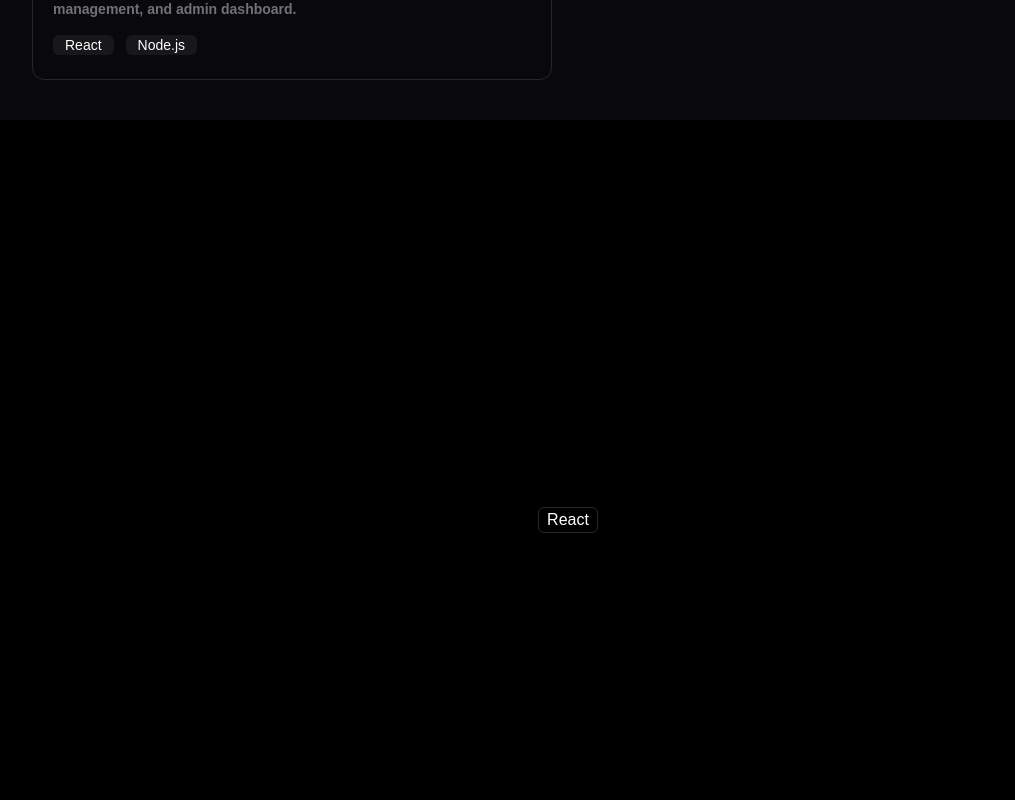
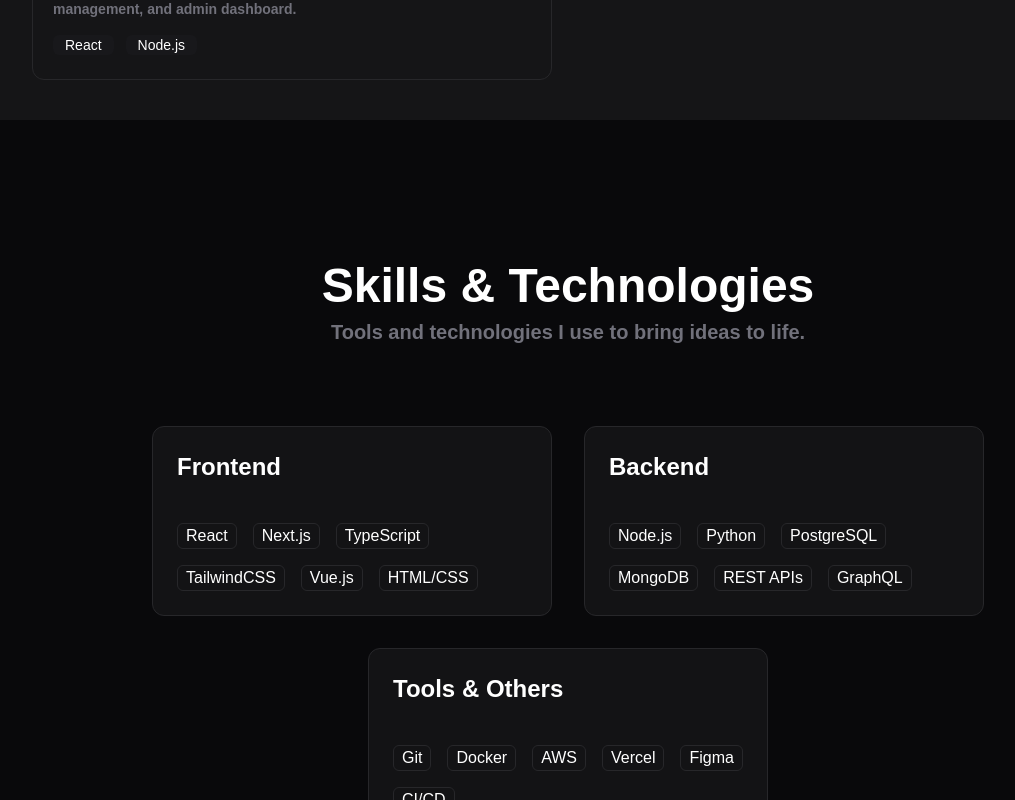
Before and after one commit to KevinLai02/portfolio, a Next.js app: page / in a window 1280 px wide. Shown: the part 2000-2800 px from the top of the page, without its empty margins (72-1087 px from the left). Built offline with nearby package versions, Linux system fonts and the light colour scheme.

Commit message:
finish skill card

```diff
--- a/src/container/Lobby/Lobby.tsx
+++ b/src/container/Lobby/Lobby.tsx
@@ -7,7 +7,7 @@ const Lobby = () => {
 	return (
 		<div
 			id="lobby"
-			className="flex flex-col items-center justify-center bg-black space-y-10 min-h-screen pt-10 px-5"
+			className="flex flex-col items-center justify-center bg-zinc-950 space-y-10 min-h-screen pt-10 px-5"
 		>
 			<Title
 				className="text-4xl sm:text-6xl"
--- a/src/container/Project/Project.tsx
+++ b/src/container/Project/Project.tsx
@@ -8,9 +8,9 @@ const Project = () => {
 	return (
 		<div
 			id="project"
-			className="flex flex-col items-center justify-center bg-zinc-950 min-h-screen space-y-8 pb-10 pt-25"
+			className="flex flex-col items-center justify-center bg-zinc-950/95 min-h-screen space-y-8 pb-10 pt-25 px-5"
 		>
-			<div className="px-5 space-y-8">
+			<div className="space-y-8">
 				<Title className="text-5xl" value="Featured Projects" />
 				<div>
 					<Subtitle
@@ -23,7 +23,7 @@ const Project = () => {
 					/>
 				</div>
 			</div>
-			<div className="grid lg:grid-cols-2 md:grid-cols-2 gap-8 mt-10 px-4">
+			<div className="grid lg:grid-cols-2 md:grid-cols-2 gap-8 mt-10">
 				{projectList.map((project) => (
 					<ProjectCard
 						key={project.id}
--- a/src/container/Skill/Skill.tsx
+++ b/src/container/Skill/Skill.tsx
@@ -1,12 +1,29 @@
 import Tag from "./components/Tag/Tag";
+import Subtitle from "~/components/Subtitle/Subtitle";
+import Title from "~/components/Title/Title";
+import SkillCard from "./components/SkillCard/SkillCard";
+import { skillList } from "./constants";
 
 const Skill = () => {
 	return (
 		<div
-			className="min-h-screen flex flex-col items-center justify-center bg-black"
+			className="min-h-screen flex flex-col items-center justify-center bg-zinc-950 px-4 pt-25 pb-10"
 			id="skill"
 		>
-			<Tag value="React" />
+			<Title className="text-5xl" value="Skills & Technologies" />
+			<Subtitle
+				className="text-xl mt-2"
+				value="Tools and technologies I use to bring ideas to life."
+			/>
+			<div className="flex flex-wrap gap-8 mt-20 justify-center">
+				{skillList.map((skill) => (
+					<SkillCard key={skill.id} title={skill.title}>
+						{skill.tags.map((tag) => (
+							<Tag key={tag.id} value={tag.name} />
+						))}
+					</SkillCard>
+				))}
+			</div>
 		</div>
 	);
 };
--- a/src/container/Skill/components/SkillCard/SkillCard.tsx
+++ b/src/container/Skill/components/SkillCard/SkillCard.tsx
@@ -1,5 +1,13 @@
-const SkillCard = () => {
-	return <div className=""></div>;
+import Title from "~/components/Title/Title";
+import type { Props } from "./types";
+
+const SkillCard = ({ title, children }: Props) => {
+	return (
+		<div className="bg-zinc-900/70 border border-zinc-800 rounded-xl max-w-100 min-w-70 min-h-40 p-6">
+			<Title className="text-2xl" value={title} />
+			<div className="flex flex-wrap gap-4 mt-10">{children}</div>
+		</div>
+	);
 };
 
 export default SkillCard;
--- /dev/null
+++ b/src/container/Skill/constants.ts
@@ -0,0 +1,38 @@
+export const skillList = [
+  {
+    id: 0,
+    title: "Frontend",
+    tags: [
+      { id: 0, name: "React" },
+      { id: 1, name: "Next.js" },
+      { id: 2, name: "TypeScript" },
+      { id: 3, name: "TailwindCSS" },
+      { id: 4, name: "Vue.js" },
+      { id: 5, name: "HTML/CSS" },
+    ],
+  },
+  {
+    id: 1,
+    title: "Backend",
+    tags: [
+      { id: 0, name: "Node.js" },
+      { id: 1, name: "Python" },
+      { id: 2, name: "PostgreSQL" },
+      { id: 3, name: "MongoDB" },
+      { id: 4, name: "REST APIs" },
+      { id: 5, name: "GraphQL" },
+    ],
+  },
+  {
+    id: 2,
+    title: "Tools & Others",
+    tags: [
+      { id: 0, name: "Git" },
+      { id: 1, name: "Docker" },
+      { id: 2, name: "AWS" },
+      { id: 3, name: "Vercel" },
+      { id: 4, name: "Figma" },
+      { id: 5, name: "CI/CD" },
+    ],
+  },
+];
```
